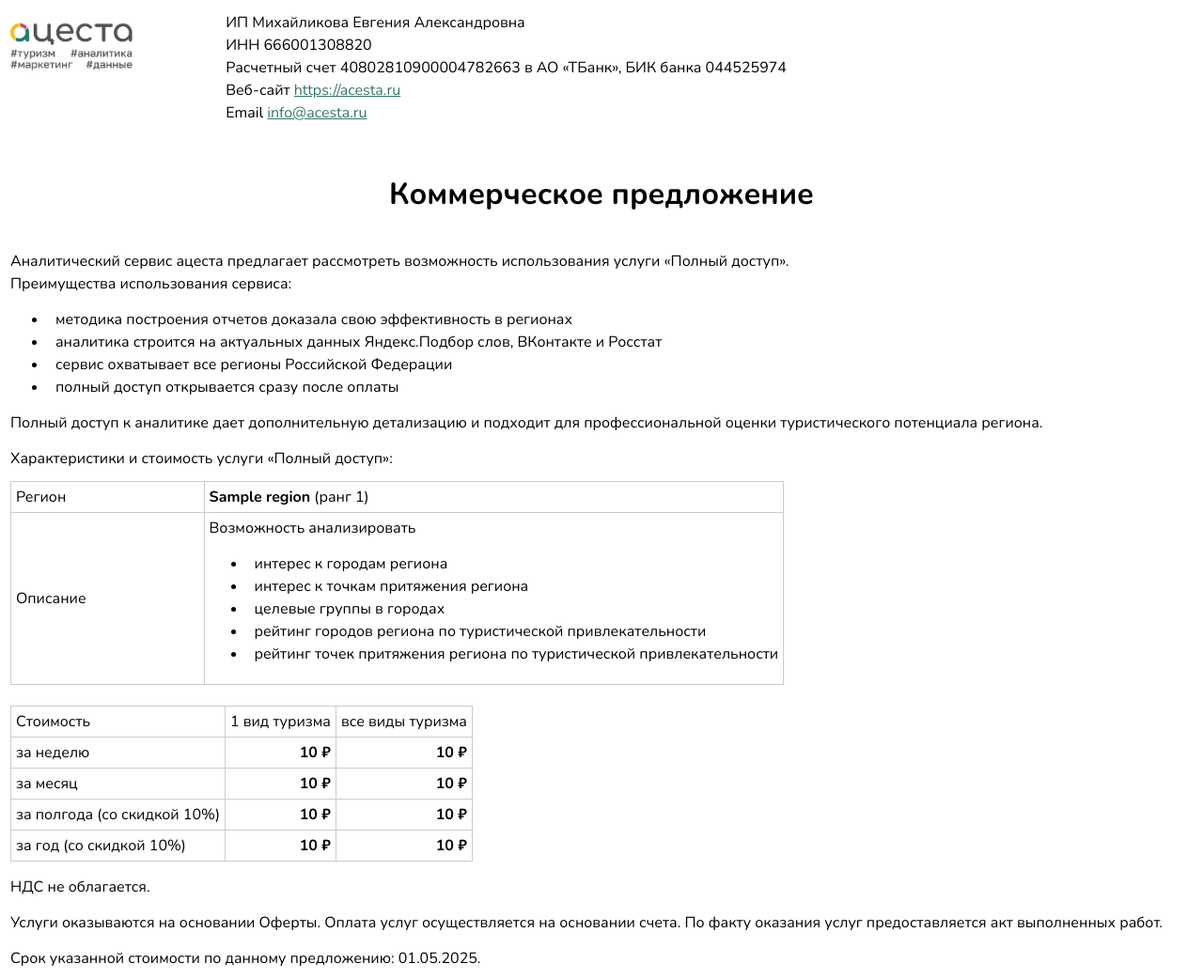
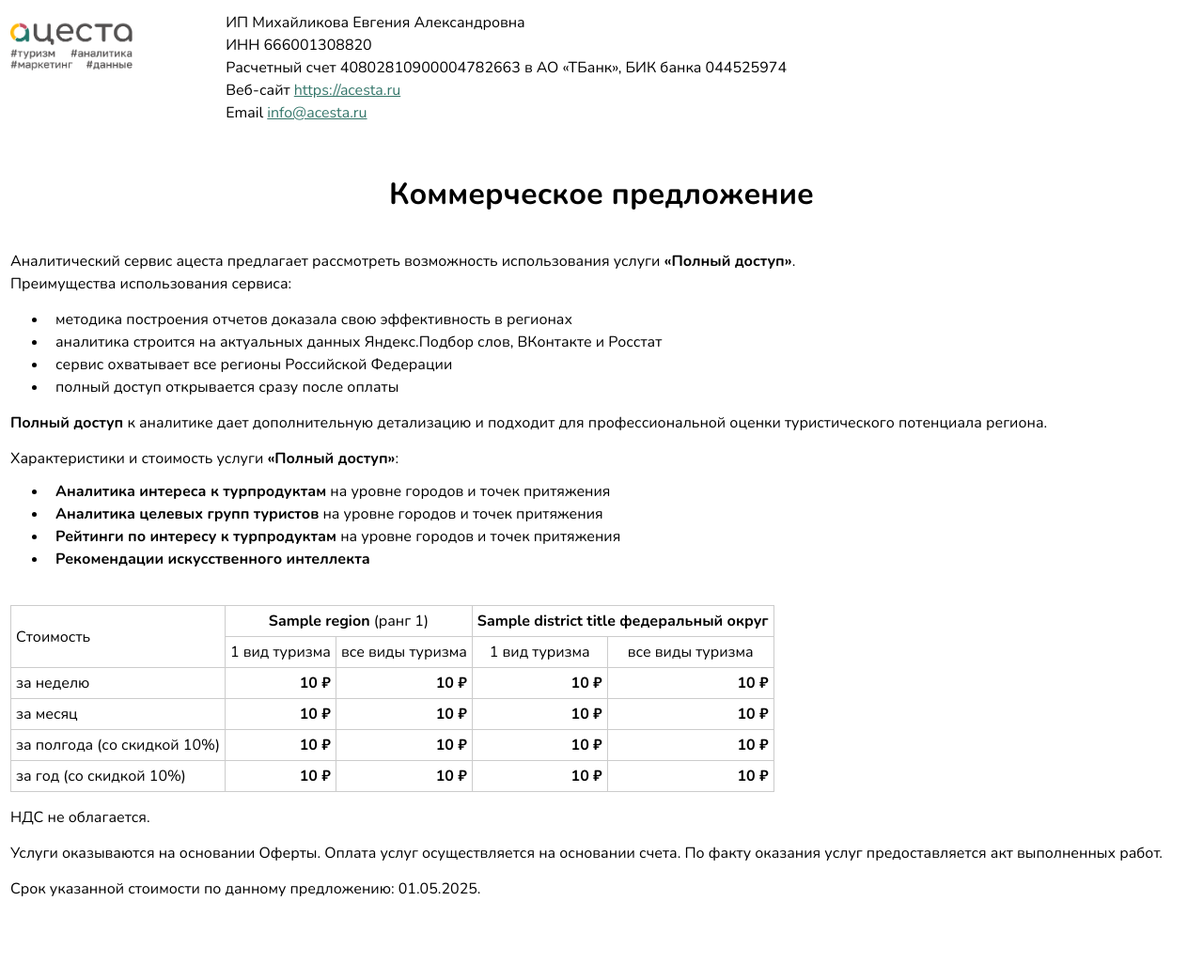
Before and after one commit to Fiery-brain/acesta, a Django app: template acesta/templates/user/offer.html in a window 1280 px wide. Shown: the whole page at 94% size. After the commit the page ends 954 px from the top, so only its background shows below. Run offline with Django 3.2, Linux system fonts and the light colour scheme; the template is opened without the code that fills it: most values are stand-ins (such as "Sample title", 1, 10 or a date in 2020); parts of the project's set-up code (start-up, migrations or seed data) failed here and were passed over.

Commit message:
feat(dev): new price offer (#588)

```diff
--- a/acesta/templates/user/offer.html
+++ b/acesta/templates/user/offer.html
@@ -26,7 +26,7 @@
       {% include "include/offer_head.html" %}
     <tr>
       <td colspan="2" class="b2">
-        <p class="b0">Аналитический сервис ацеста предлагает рассмотреть возможность использования услуги «Полный доступ».</p>
+        <p class="b0">Аналитический сервис ацеста предлагает рассмотреть возможность использования услуги <b>«Полный доступ»</b>.</p>
         <p class="t0 b0">Преимущества использования сервиса:</p>
           <ul>
             <li>методика построения отчетов доказала свою эффективность в&nbsp;регионах</li>
@@ -34,35 +34,28 @@
             <li>сервис охватывает все регионы Российской Федерации</li>
             <li>полный доступ открывается сразу после оплаты</li>
           </ul>
-        <p class="t0">Полный доступ к&nbsp;аналитике дает дополнительную детализацию и&nbsp;подходит для&nbsp;профессиональной оценки туристического потенциала региона.</p>
-        <p class="b1">Характеристики и стоимость услуги «Полный доступ»:</p>
+        <p class="t0"><b>Полный доступ</b> к&nbsp;аналитике дает дополнительную детализацию и&nbsp;подходит для&nbsp;профессиональной оценки туристического потенциала региона.</p>
+        <p class="b1">Характеристики и стоимость услуги <b>«Полный доступ»</b>:</p>
       </td>
     </tr>
     <tr>
       <td colspan="2">
-        <table class="table-border" cellpadding="5">
-          <tr>
-            <td width="25%">Регион</td>
-            <td><strong>{{ region.title }}</strong> (ранг&nbsp;{{ region.rank }})</td>
-          </tr>
-          <tr>
-            <td>Описание</td>
-            <td>
-              <p class="b0">Возможность анализировать</p>
-              <ul>
-                <li>интерес к&nbsp;городам региона</li>
-                <li>интерес к&nbsp;точкам притяжения региона</li>
-                <li>целевые группы в&nbsp;городах</li>
-                <li>рейтинг городов региона по&nbsp;туристической привлекательности</li>
-                <li>рейтинг точек притяжения региона по&nbsp;туристической привлекательности</li>
-              </ul>
-            </td>
-          </tr>
-        </table>
+        <ul>
+          <li><b>Аналитика интереса к турпродуктам</b> на уровне городов и&nbsp;точек притяжения</li>
+          <li><b>Аналитика целевых групп туристов</b> на уровне городов и&nbsp;точек притяжения</li>
+          <li><b>Рейтинги по интересу к турпродуктам</b> на уровне городов и&nbsp;точек притяжения</li>
+          <li><b>Рекомендации искусственного интеллекта</b></li>
+        </ul>
         <br>
         <table class="table-border" cellpadding="5">
           <tr>
-            <td>Стоимость</td>
+            <td rowspan="2">Стоимость</td>
+            <td align="center" colspan="2"><strong>{{ region.title }}</strong> (ранг&nbsp;{{ region.rank }})</td>
+            <td align="center" colspan="2"><strong>{{ district_title }} федеральный округ</strong></td>
+          </tr>
+          <tr>
+            <td align="center">1 вид туризма</td>
+            <td align="center">все виды туризма</td>
             <td align="center">1 вид туризма</td>
             <td align="center">все виды туризма</td>
           </tr>
@@ -70,21 +63,29 @@
             <td>за неделю</td>
             <td align="right"><strong>{{ cost_1w_1t }} ₽</strong></td>
             <td align="right"><strong>{{ cost_1w }} ₽</strong></td>
+            <td align="right"><strong>{{ cost_district_1w_1t }} ₽</strong></td>
+            <td align="right"><strong>{{ cost_district_1w }} ₽</strong></td>
           </tr>
           <tr>
             <td>за месяц</td>
             <td align="right"><strong>{{ cost_1m_1t }} ₽</strong></td>
             <td align="right"><strong>{{ cost_1m }} ₽</strong></td>
+            <td align="right"><strong>{{ cost_district_1m_1t }} ₽</strong></td>
+            <td align="right"><strong>{{ cost_district_1m }} ₽</strong></td>
           </tr>
           <tr>
             <td>за полгода (со скидкой {{ discounts.gt_6_discount }}%)</td>
             <td align="right"><strong>{{ cost_6m_1t }} ₽</strong></td>
             <td align="right"><strong>{{ cost_6m }} ₽</strong></td>
+            <td align="right"><strong>{{ cost_district_6m_1t }} ₽</strong></td>
+            <td align="right"><strong>{{ cost_district_6m }} ₽</strong></td>
           </tr>
           <tr>
             <td>за год (со скидкой {{ discounts.gt_12_discount }}%)</td>
             <td align="right"><strong>{{ cost_12m_1t }} ₽</strong></td>
             <td align="right"><strong>{{ cost_12m }} ₽</strong></td>
+            <td align="right"><strong>{{ cost_district_12m_1t }} ₽</strong></td>
+            <td align="right"><strong>{{ cost_district_12m }} ₽</strong></td>
           </tr>
         </table>
         <p>НДС не облагается.</p>
```
Also changed, not shown: acesta/user/views/user.py (+33 -3 lines).
